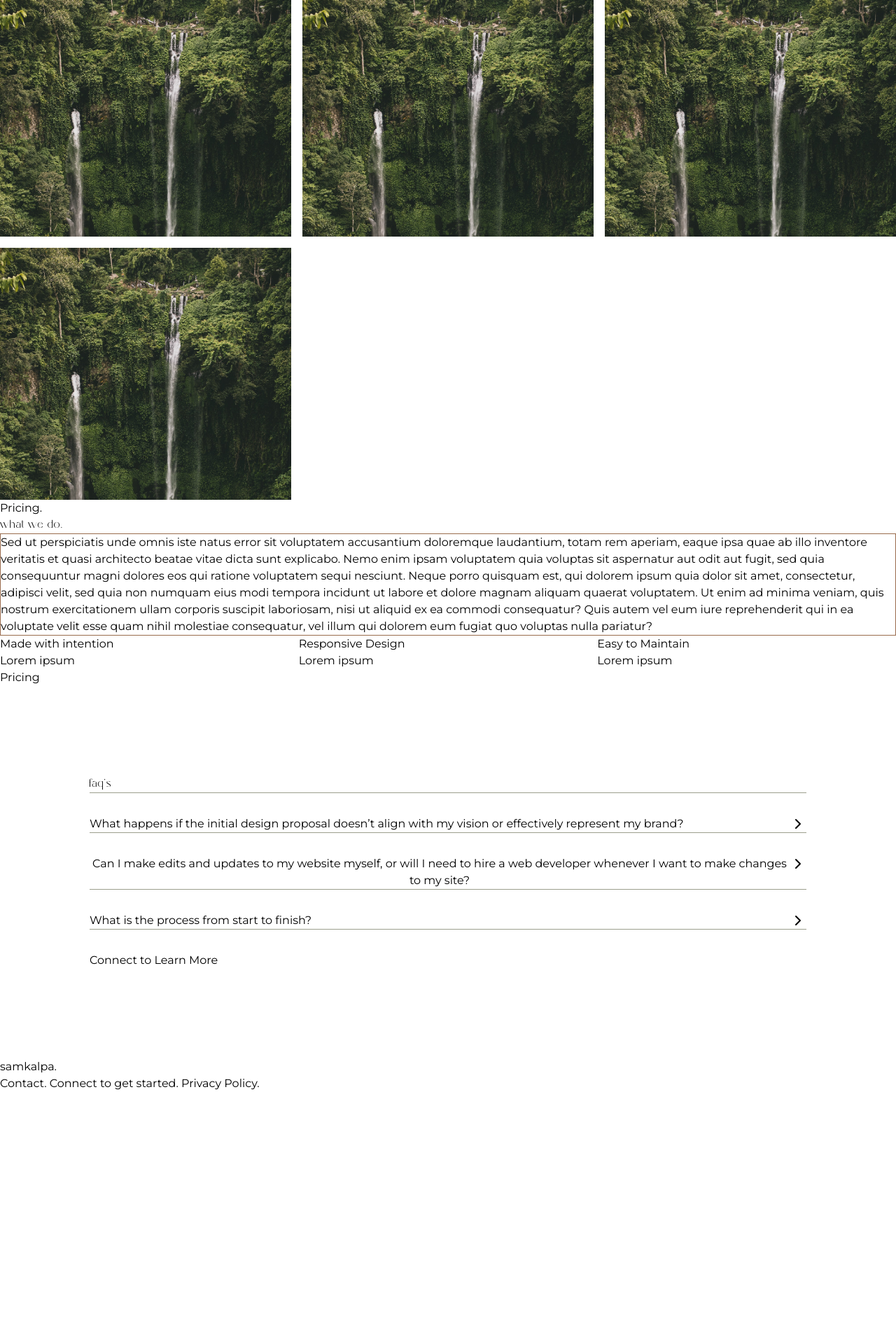
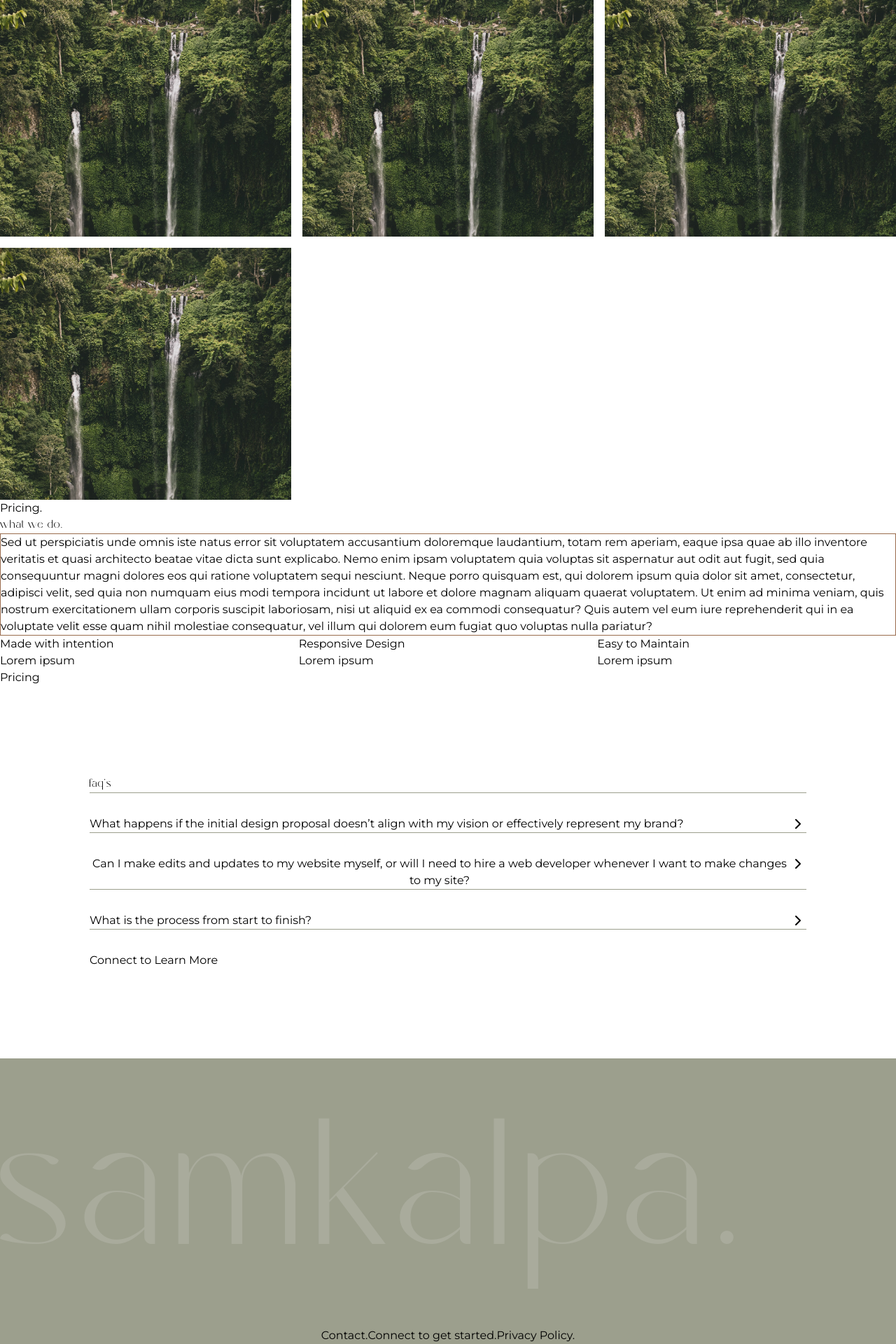
Before and after one commit to brittwoodard/embodied-creative, a Jekyll site: the page built from index.html, in a window 1280 px wide. Shown: the part 856-2776 px from the top of the page at 70% size. Built offline with Jekyll 4.4.1, drawn with Linux system fonts in a browser that asks for light colours; some web fonts are replaced; before the commit the page ends 2416 px from its top, so only the background shows below that.

Commit message:
gave up on the footer too

```diff
--- a/_includes/site-footer.html
+++ b/_includes/site-footer.html
@@ -1,6 +1,6 @@
-<footer>
+<footer class="min-h-40vh bg-dark">
     <span>samkalpa.</span>
-    <nav>
+    <nav class="flex justify-center align-center">
         <a href="#">Contact.</a>
         <a href="#">Connect to get started.</a>
         <a href="#">Privacy Policy.</a>
--- a/assets/css/output-style.css
+++ b/assets/css/output-style.css
@@ -420,9 +420,6 @@ video {
   background-size: cover;
   background-repeat: no-repeat;
 }
-.relative {
-  position: relative;
-}
 .col-span-3 {
   grid-column: span 3 / span 3;
 }
@@ -450,9 +447,6 @@ video {
 }
 .grid-cols-3 {
   grid-template-columns: repeat(3, minmax(0, 1fr));
-}
-.grid-cols-4 {
-  grid-template-columns: repeat(4, minmax(0, 1fr));
 }
 .items-center {
   align-items: center;
@@ -505,9 +499,8 @@ video {
   padding-top: 2rem;
   padding-bottom: 2rem;
 }
-.py-5p {
-  padding-top: 5%;
-  padding-bottom: 5%;
+.text-center {
+  text-align: center;
 }
 .align-middle {
   vertical-align: middle;
@@ -544,5 +537,12 @@ h1 {
   color: rgb(221 220 219 / var(--tw-text-opacity));
 }
 
+footer span {
+  font-family: postureregular, sans-serif;
+  font-size: 20vw;
+  --tw-text-opacity: 1;
+  color: rgb(221 220 219 / var(--tw-text-opacity));
+  opacity: 0.2;
+}
 
 /* ----------- ADDITIONAL COMPONENTS  --------- */
--- a/style.css
+++ b/style.css
@@ -25,6 +25,9 @@ h1 {
     @apply text-h-light text-[20vw] leading-[1em]
 }
 
+footer span {
+    @apply text-[20vw] font-heading text-h-light opacity-20
+}
 
 /* ----------- ADDITIONAL COMPONENTS  --------- */
 
```
